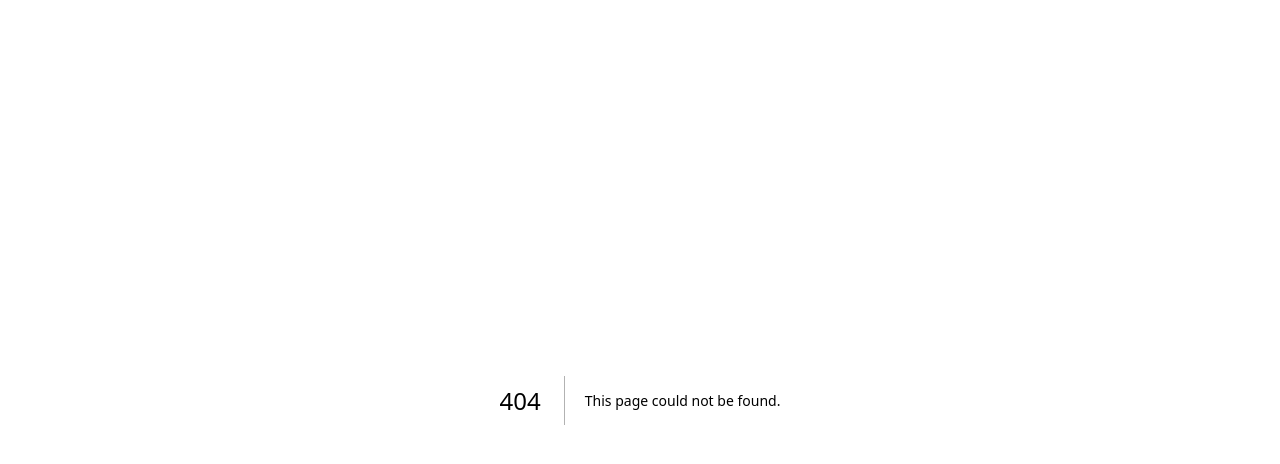
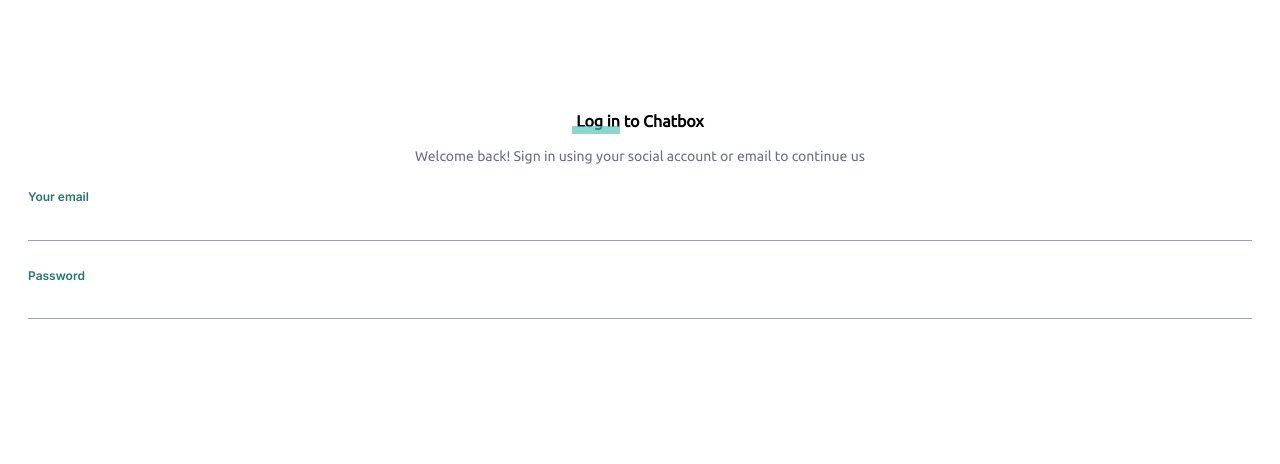
Before and after one commit to patrick-ddeus/novachat-frontend, a Next.js app: page /login in a window 1280 px wide. Before the commit this address had no page. Shown: the top 464 px of the page. Built offline with nearby package versions, Linux system fonts and the light colour scheme.

Commit message:
feat: AuthInput component

```diff
--- /dev/null
+++ b/app/components/AuthInput/index.tsx
@@ -0,0 +1,30 @@
+import React from 'react';
+import { Inter } from 'next/font/google';
+
+const inter = Inter({ subsets: ['latin'] });
+
+interface IAuthInputProps {
+  label: string;
+  inputType: 'text' | 'password';
+  name?: string;
+}
+
+const AuthInput: React.FC<IAuthInputProps> = (props) => {
+  const { label, inputType, name } = props;
+  return (
+    <div>
+      <span
+        className={`text-xs text-[#24786D] font-semibold ${inter.className}`}
+      >
+        {label}
+      </span>
+      <input
+        type={inputType}
+        name={name}
+        className="transition-colors border-b focus:border-[#24786D] border-gray-400 w-full py-2 outline-none"
+      />
+    </div>
+  );
+};
+
+export default AuthInput;
--- /dev/null
+++ b/app/login/page.tsx
@@ -0,0 +1,27 @@
+import React from 'react';
+import AuthInput from '../components/AuthInput';
+
+const Login: React.FC = () => {
+  return (
+    <div className="w-full px-7">
+      <section className="flex justify-center items-center flex-col w-full mt-28">
+        <h4 className="text-black font-semibold mb-2">
+          <span className="relative after:top-3.5 after:right-0 after:absolute after:content-[''] after:w-12 after:h-2 after:bg-[#58c3b7af]">
+            Log in
+          </span>{' '}
+          to Chatbox
+        </h4>
+        <p className="text-gray-500 font-normal text-sm text-center mt-2 w-65 px-4">
+          Welcome back! Sign in using your social account or email to continue
+          us
+        </p>
+      </section>
+      <section className="mt-5 flex gap-6 flex-col">
+        <AuthInput label="Your email" inputType="text" name='email'/>
+        <AuthInput label="Password" inputType="password" name='password'/>
+      </section>
+    </div>
+  );
+};
+
+export default Login;
```
